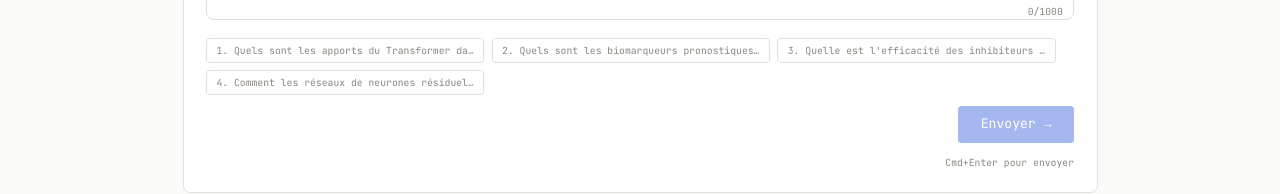
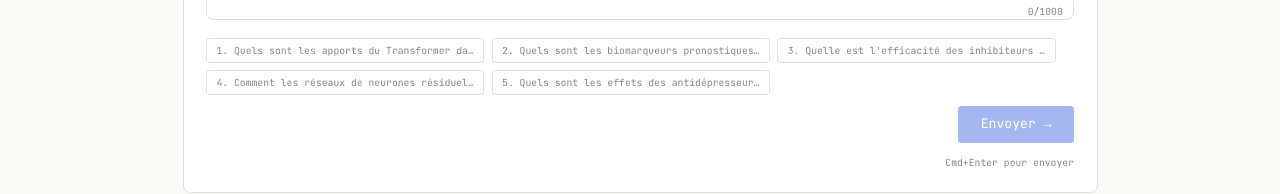
Before and after one commit to kkpo-adil/kakapo-front, a Next.js app: page /demo in a window 1280 px wide. Shown: the part 392-586 px from the top of the page. Built offline with nearby package versions, Linux system fonts and the light colour scheme.

Commit message:
feat: add 5th preset question outside KAKAPO catalog for disclaimer demo

```diff
--- a/src/components/demo/DemoQueryInput.tsx
+++ b/src/components/demo/DemoQueryInput.tsx
@@ -6,6 +6,7 @@ const PRESET_QUESTIONS = [
   "Quels sont les biomarqueurs pronostiques validés dans le cancer du sein triple négatif ?",
   "Quelle est l'efficacité des inhibiteurs de SGLT2 dans l'insuffisance cardiaque ?",
   "Comment les réseaux de neurones résiduels ont-ils amélioré la reconnaissance d'images ?",
+  "Quels sont les effets des antidépresseurs ISRS sur la neuroplasticité cérébrale ?",
 ];
 
 interface DemoQueryInputProps {
```
